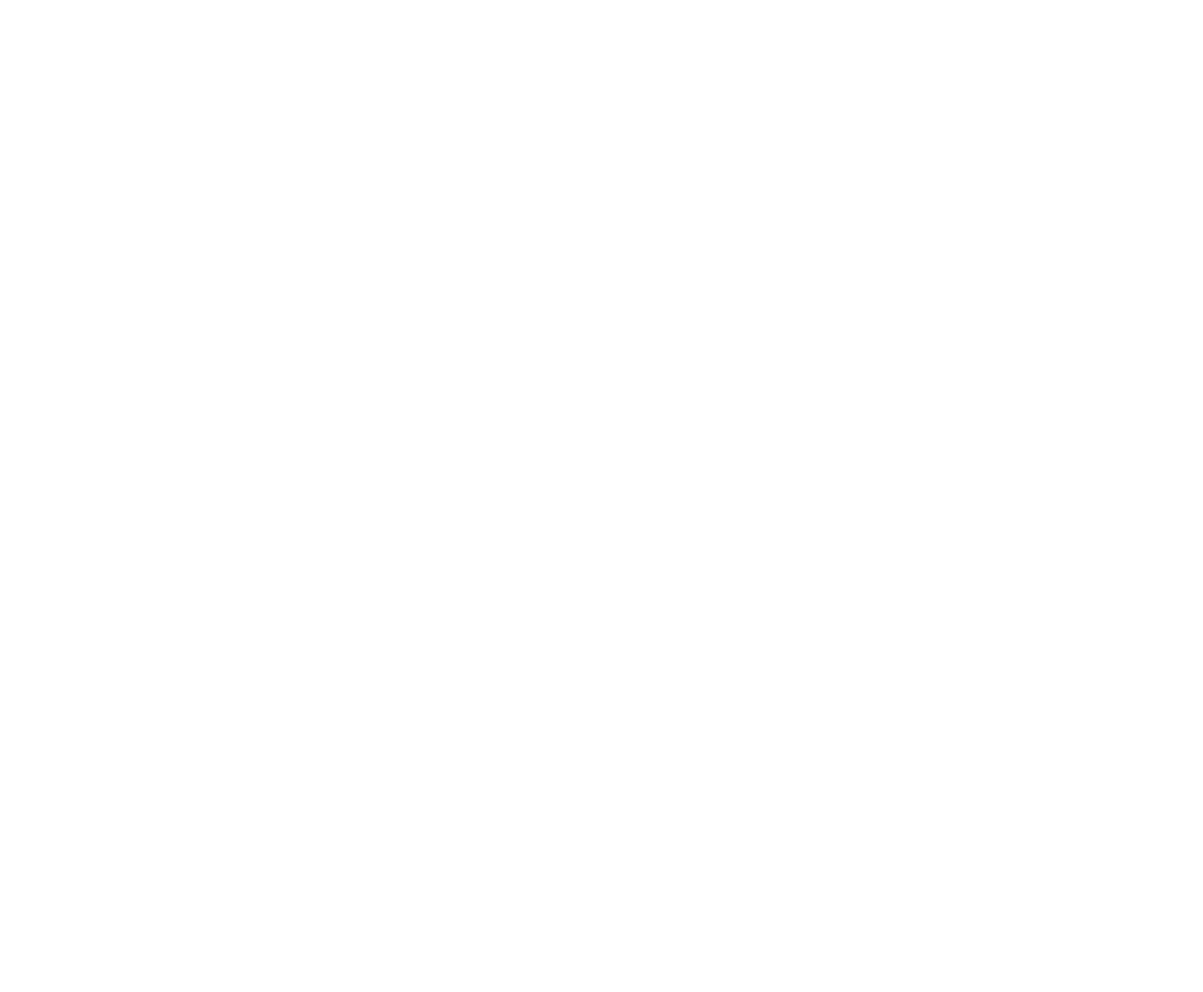
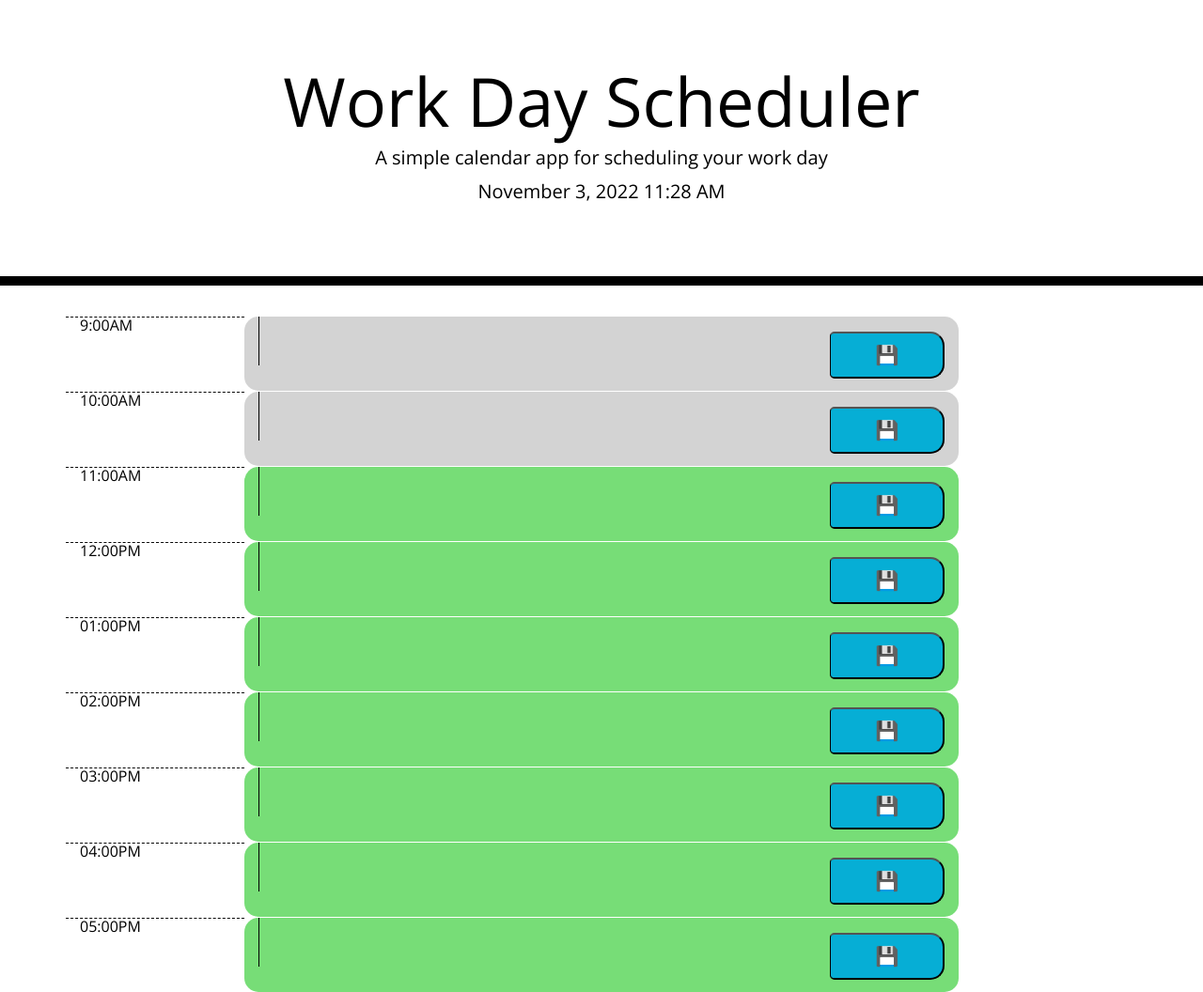
Before and after one commit to MartaS333/challenge5_dayplanner, a plain HTML site: page index.html in a window 1280 px wide. Shown: the whole page at 94% size. Before the commit the page ends 800 px from the top, so only its background shows below. Drawn offline with nearby package versions, Linux system fonts and the light colour scheme.

Commit message:
added code

```diff
--- a/assets/css/style.css
+++ b/assets/css/style.css
@@ -1 +1,73 @@
-/*stylesheet*/
+body {
+  font-family: "Open Sans", sans-serif;
+  font-size: 16px;
+  line-height: 1;
+}
+
+textarea {
+  background: transparent;
+  border: none;
+  resize: none;
+  color: #000000;
+  border-left: 1px solid black;
+  padding: 10px;
+}
+.display-3 {
+  text-align: center;
+}
+.jumbotron {
+  text-align: center;
+  background-color: transparent;
+  color: black;
+  border-radius: 0;
+  border-bottom: 10px solid black;
+}
+
+.description {
+  white-space: pre-wrap;
+}
+
+.time-block {
+  text-align: center;
+  border-radius: 15px;
+}
+
+.row {
+  white-space: pre-wrap;
+  height: 80px;
+  border-top: 1px solid white;
+}
+
+.hour {
+  background-color: #ffffff;
+  color: #000000;
+  border-top: 1px dashed #000000;
+}
+
+.past {
+  background-color: #d3d3d3;
+  color: white;
+}
+
+.present {
+  background-color: #ff6961;
+  color: white;
+}
+
+.future {
+  background-color: #77dd77;
+  color: white;
+}
+
+.saveBtn {
+  border-left: 1px solid black;
+  border-top-right-radius: 15px;
+  border-bottom-right-radius: 15px;
+  background-color: #06aed5;
+  color: white;
+}
+
+.saveBtn i:hover {
+  font-size: 20px;
+  transition: all 0.3s ease-in-out;
+}
--- a/assets/script/script.js
+++ b/assets/script/script.js
@@ -0,0 +1,124 @@
+$(document).ready(function () {
+  //Holds all time slots
+  const timesOfWork = [
+    {
+      label: "9:00AM",
+      timeNumber: "9",
+      userInput: "",
+    },
+    {
+      label: "10:00AM",
+      timeNumber: "10",
+      userInput: "",
+    },
+    {
+      label: "11:00AM",
+      timeNumber: "11",
+      userInput: "",
+    },
+    {
+      label: "12:00PM",
+      timeNumber: "12",
+      userInput: "",
+    },
+    {
+      label: "01:00PM",
+      timeNumber: "13",
+      userInput: "",
+    },
+    {
+      label: "02:00PM",
+      timeNumber: "14",
+      userInput: "",
+    },
+    {
+      label: "03:00PM",
+      timeNumber: "15",
+      userInput: "",
+    },
+    {
+      label: "04:00PM",
+      timeNumber: "16",
+      userInput: "",
+    },
+    {
+      label: "05:00PM",
+      timeNumber: "17",
+      userInput: "",
+    },
+  ];
+
+  //Displays time
+  var currentTime = dayjs().format("MMMM D, YYYY h:mm A");
+  console.log(currentTime);
+  //appends the current time when loaded onto the page
+  $("#currentDay").append(currentTime);
+  //adds a row for each hour block in the timesOfWork
+  $(timesOfWork).each(function () {
+    let newRow = $("<div>");
+    //loops through until it has all time blocks
+    //adds the predetirmed row class to the new div to be added
+    newRow.addClass("row");
+
+    $(".container").append(newRow);
+  });
+
+  //adds class for the columns
+  $("div .row").each(function (index) {
+    let timeSlot;
+    let labelEl = $("<div>");
+    let userEl = $("<div>");
+    //Ties in new divs to premade classes
+    timeSlot = timesOfWork[index].timeNumber;
+    labelEl.addClass("col-2 hour").text(timesOfWork[index].label);
+    userEl.addClass("col-8 time-block").attr("value", timeSlot);
+    //appends to "this" which is "div .row"
+    $(this).append(labelEl);
+    $(this).append(userEl);
+  });
+
+  //Styles the time blocks based actual time
+  $(".time-block").each(function () {
+    //makes the hours into two digit numbers
+    let realTime = parseInt(dayjs().format("HH"));
+    //adds "value" to "this" which is the time-block class
+    let timeBlock = $(this).attr("value");
+    if (realTime > timeBlock) {
+      $(this).addClass("past");
+    } else if (realTime === timeBlock) {
+      $(this).addClass("present");
+    } else {
+      $(this).addClass("future");
+    }
+  });
+
+  //Creates the button element prestyled in css
+  $(".time-block").each(function (index) {
+    let saveBtn = $("<button>");
+    let numberedBlock = timesOfWork[index].timeNumber;
+    let inputArea = $("<textarea>").text(timesOfWork[index].userInput);
+    //adds class using bootstrap to style and
+    inputArea.addClass("col-10 description").attr("id", numberedBlock);
+    saveBtn.addClass("col-2 float-right btn-lg mt-3 saveBtn").text("💾");
+    $(this).append(inputArea);
+    $(this).append(saveBtn);
+    index++;
+  });
+
+  //saves entry to local storage on click
+  $(".saveBtn").click(function () {
+    let savedEntry = $(this).siblings("textarea").val();
+    let entryInput = $(this).parent().attr("value");
+    localStorage.setItem(entryInput, savedEntry);
+  });
+
+  //pulls from the numbers which were labeled from 9-17
+  let j = 9;
+  while (j <= 17) {
+    $(`#${j}`).val(localStorage.getItem(j));
+    console.log(`#${j}`);
+    console.log(`${j}`);
+    console.log($(`#${j}`));
+    j++;
+  }
+});
--- a/index.html
+++ b/index.html
@@ -1,12 +1,39 @@
 <!DOCTYPE html>
 <html lang="en">
-<head>
-    <meta charset="UTF-8">
-    <meta http-equiv="X-UA-Compatible" content="IE=edge">
-    <meta name="viewport" content="width=device-width, initial-scale=1.0">
-    <title>Day Planner</title>
-</head>
-<body>
+  <head>
+    <meta charset="UTF-8" />
+    <meta name="viewport" content="width=device-width, initial-scale=1.0" />
+    <meta http-equiv="X-UA-Compatible" content="ie=edge" />
+    <link
+      rel="stylesheet"
+      href="https://stackpath.bootstrapcdn.com/bootstrap/4.3.1/css/bootstrap.min.css"
+    />
+    <link
+      rel="stylesheet"
+      href="https://use.fontawesome.com/releases/v5.8.1/css/all.css"
+      integrity="sha384-50oBUHEmvpQ+1lW4y57PTFmhCaXp0ML5d60M1M7uH2+nqUivzIebhndOJK28anvf"
+      crossorigin="anonymous"
+    />
+    <link
+      href="https://fonts.googleapis.com/css?family=Open+Sans&display=swap"
+      rel="stylesheet"
+    />
+    <link rel="stylesheet" href="./assets/css/style.css" />
+    <title>Work Day Scheduler</title>
+  </head>
 
-</body>
+  <body>
+    <header class="jumbotron">
+      <h1 class="display-3">Work Day Scheduler</h1>
+      <p class="lead">A simple calendar app for scheduling your work day</p>
+      <p id="currentDay" class="lead"></p>
+    </header>
+    <div class="container">
+      <!-- Timeblocks go here -->
+    </div>
+
+    <script src="https://code.jquery.com/jquery-3.4.1.min.js"></script>
+    <script src="https://unpkg.com/dayjs@1.8.21/dayjs.min.js"></script>
+    <script src="./assets/script/script.js"></script>
+  </body>
 </html>
```
